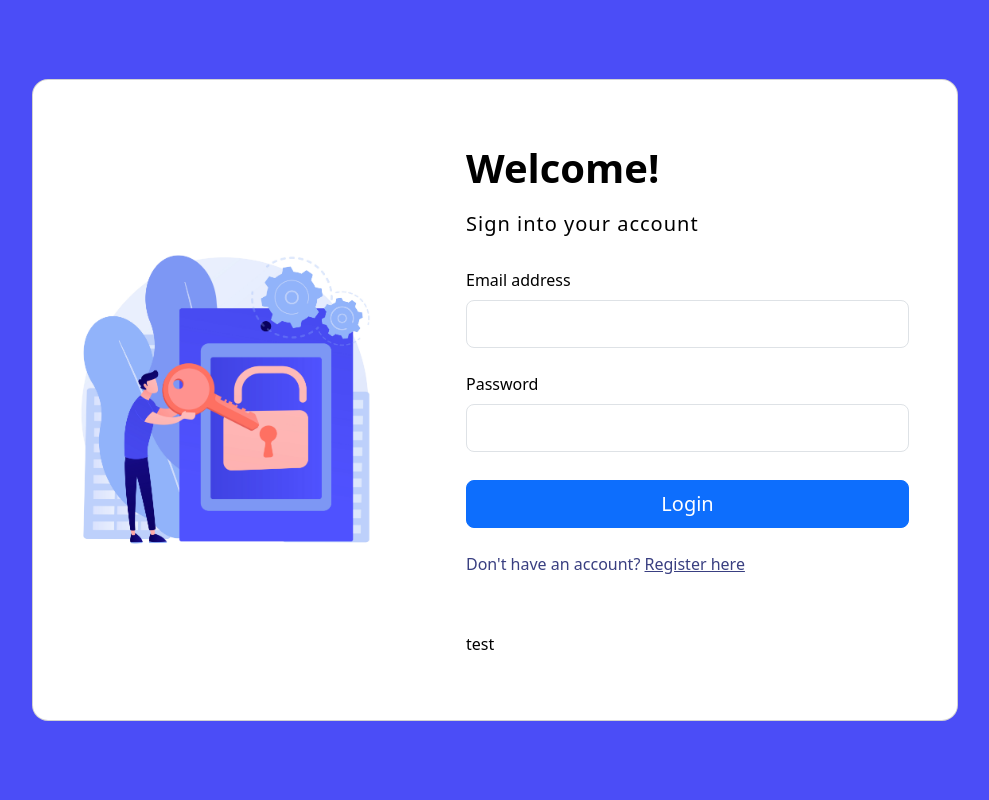
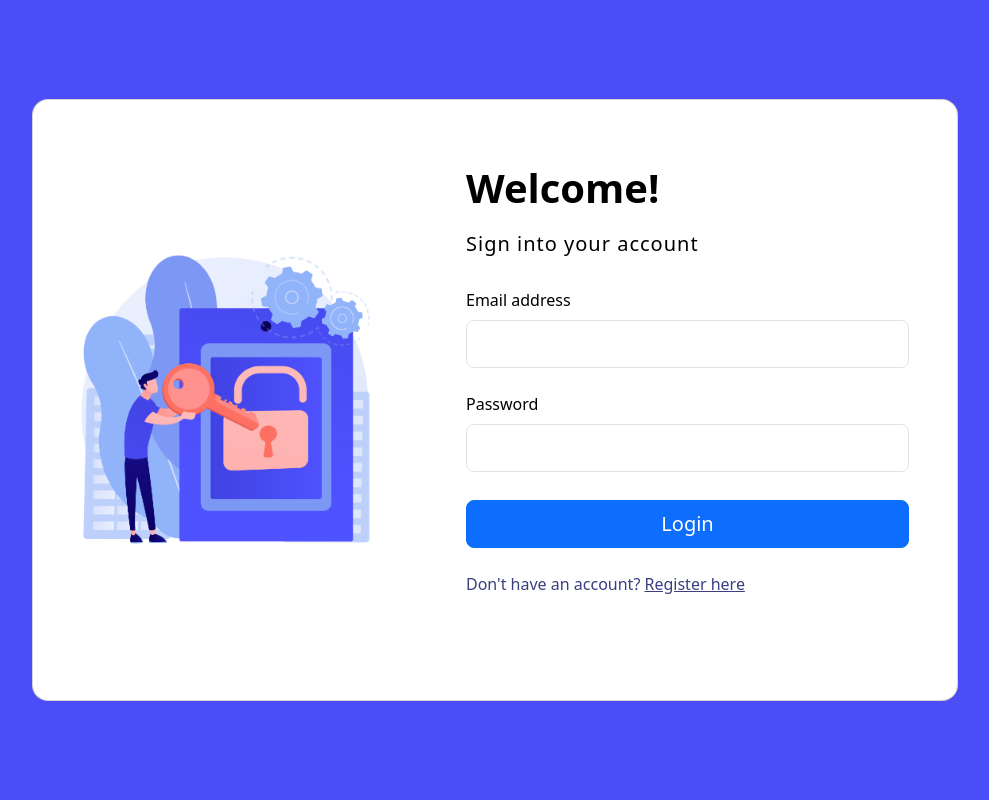
Before and after one commit to shadowww2802/task_management, a PHP site: page /LogInUI.php in a window 1280 px wide. Shown: the whole page, without its empty margins (145-1134 px from the left). Run offline with PHP 8.4, Linux system fonts and the light colour scheme.

Commit message:
test gone

```diff
--- a/LogInUI.php
+++ b/LogInUI.php
@@ -49,7 +49,6 @@
                     <p class="mb-5 pb-lg-2" style="color: #393f81;">Don't have an account?
                     <a href="RegistrationUI.php" style="color: #393f81;">Register here</a></p>
                   </form>
-                  <p>test</p>
                 </div>
               </div>
             </div>
```
